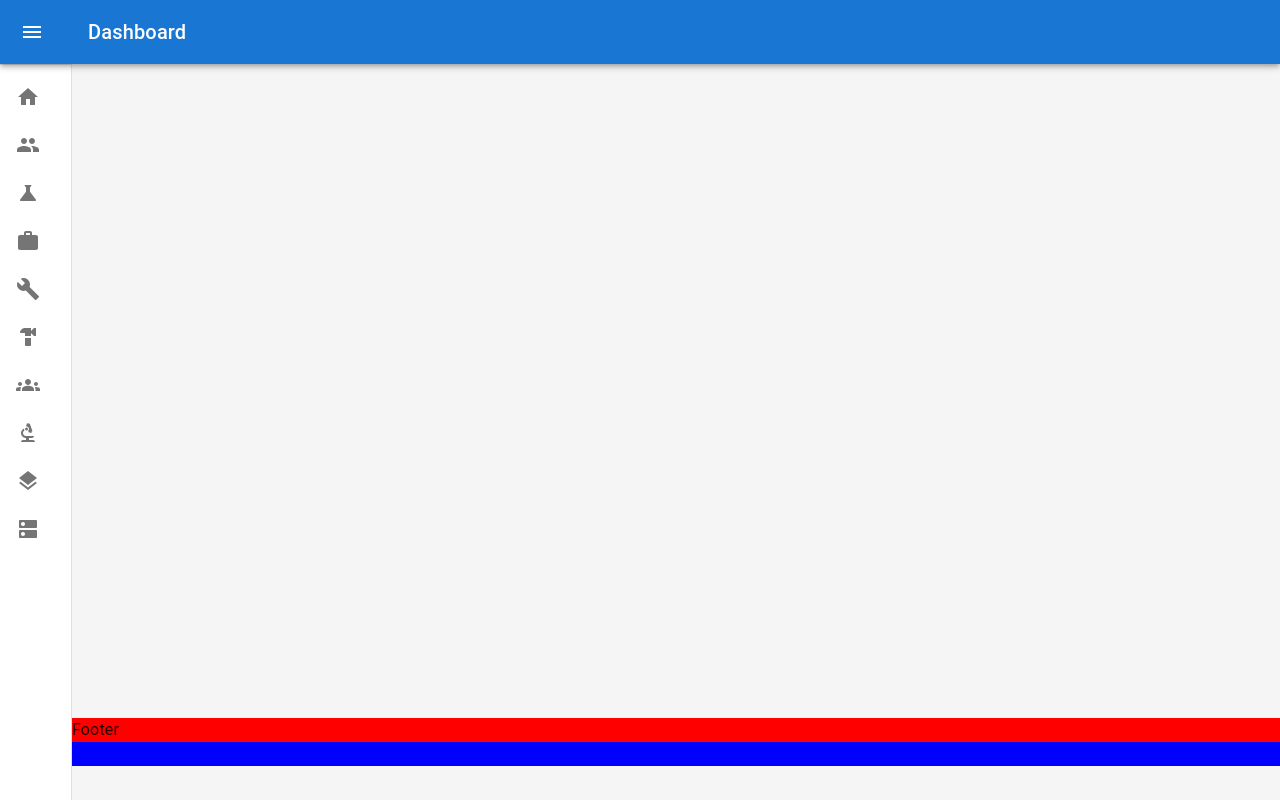
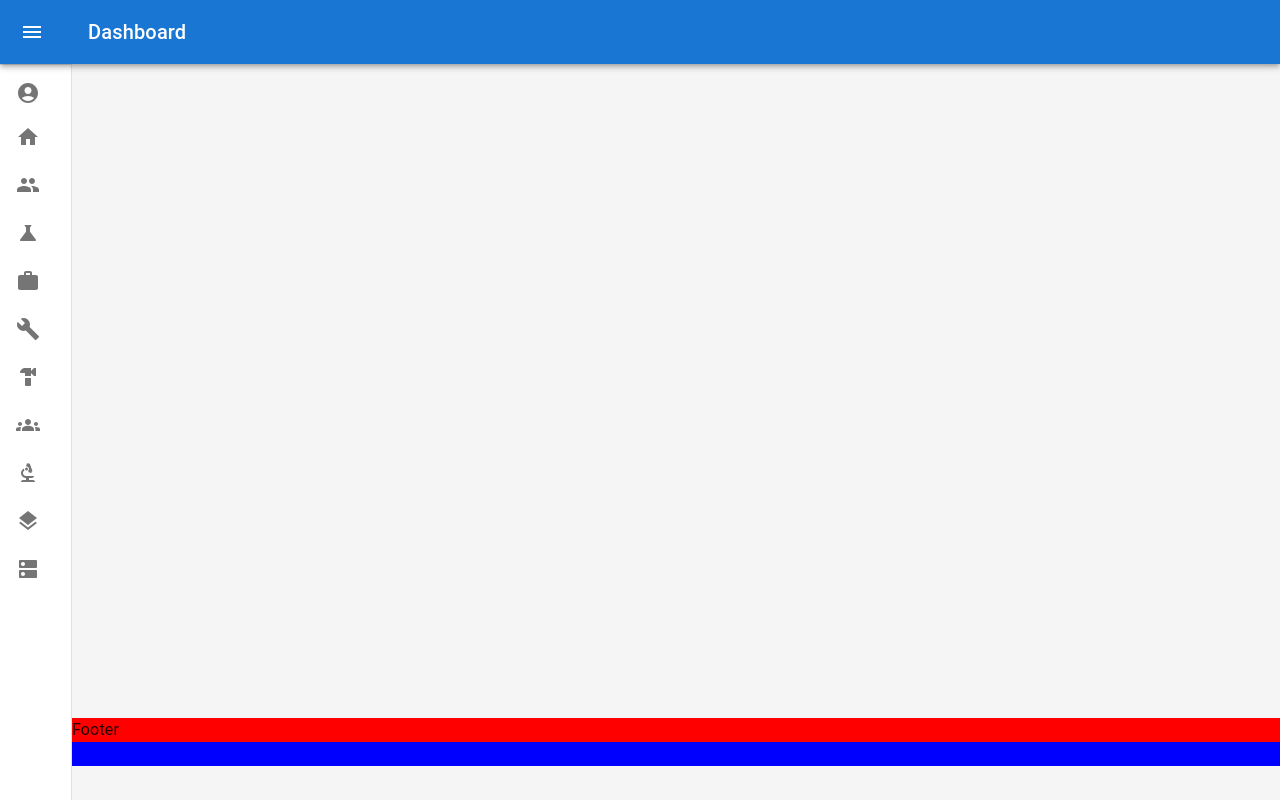
Before and after one commit to phamhuuhuy/LMS-PhuongHai, a React (Create React App) app in the folder frontend/: page / in a window 1280 px wide. Both pictures are taken after a click on the button 211 px from the left and 32 px from the top of the page. Built offline with nearby package versions, Linux system fonts and the light colour scheme; the HTML template or start-up script is replaced by a standard one.

Commit message:
add user icon to nav side bar

```diff
--- a/frontend/src/components/NavSideBar/NavSideBar.tsx
+++ b/frontend/src/components/NavSideBar/NavSideBar.tsx
@@ -5,7 +5,11 @@ import { mainListItems } from './listItems';
 import { Box, IconButton, Toolbar, Typography } from '@mui/material';
 import { styled } from '@mui/material/styles';
 import MuiDrawer from '@mui/material/Drawer';
+import AccountCircleIcon from '@mui/icons-material/AccountCircle';
+import ListItemButton from '@mui/material/ListItemButton';
+import ListItemIcon from '@mui/material/ListItemIcon';
 import Avatar from '@mui/material/Avatar';
+
 
 
 
@@ -54,7 +58,7 @@ const NavSideBar = ({ handleOnClick, stateOpen }: any) => {
             >
                 <Box sx={{ width: '100%', height: '100%', display: 'flex', alignItems: 'center' }}>
                     {/* src will be fetched */}
-                    <Avatar src='' alt='avatar' sx={{width: '50px', height: '50px', backgroundColor: 'grey', marginRight: '10px' }}/>
+                    <Avatar src='' alt='avatar' sx={{ width: '50px', height: '50px', backgroundColor: 'grey', marginRight: '10px' }} />
 
                     <div style={{ flexGrow: '1' }}>
                         <div style={{ fontSize: '15px', fontWeight: '600' }}>Người Dùng</div>
@@ -69,6 +73,14 @@ const NavSideBar = ({ handleOnClick, stateOpen }: any) => {
             </Toolbar>
             <Divider />
             <List component="nav">
+                {!stateOpen &&
+                    (<ListItemButton>
+                        <ListItemIcon>
+                            <AccountCircleIcon />
+                        </ListItemIcon>
+                    </ListItemButton>)
+                }
+
                 {mainListItems}
             </List>
         </Drawer>
```
